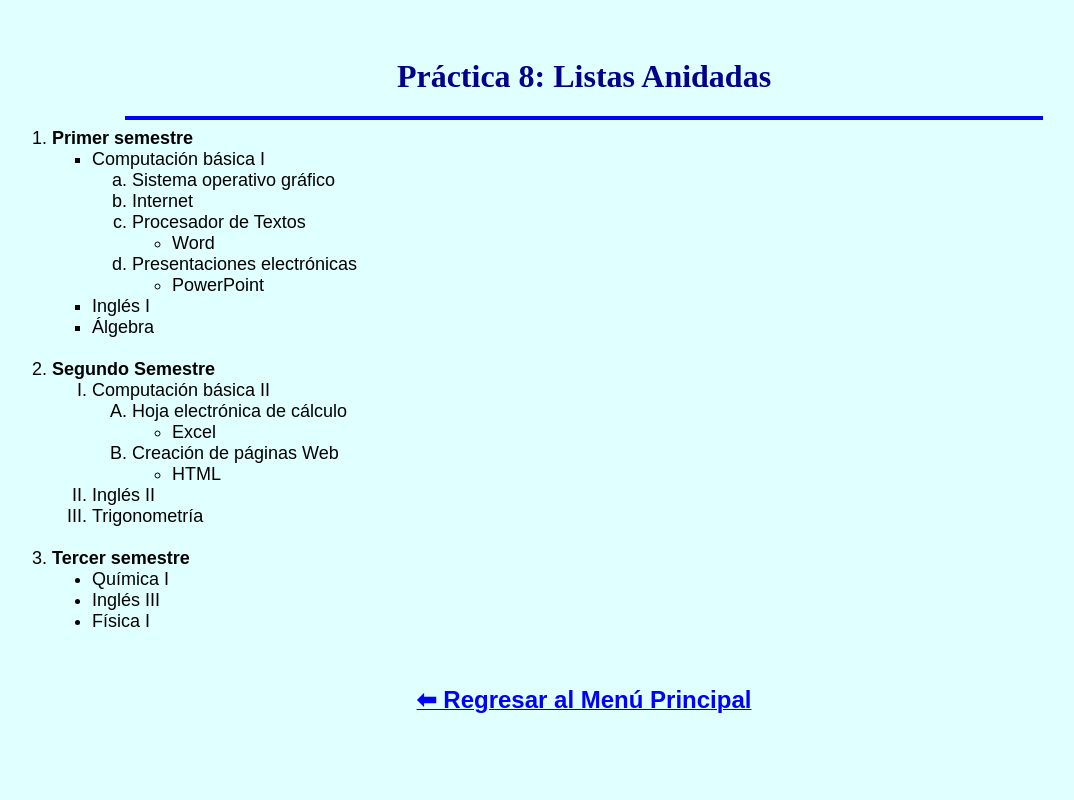
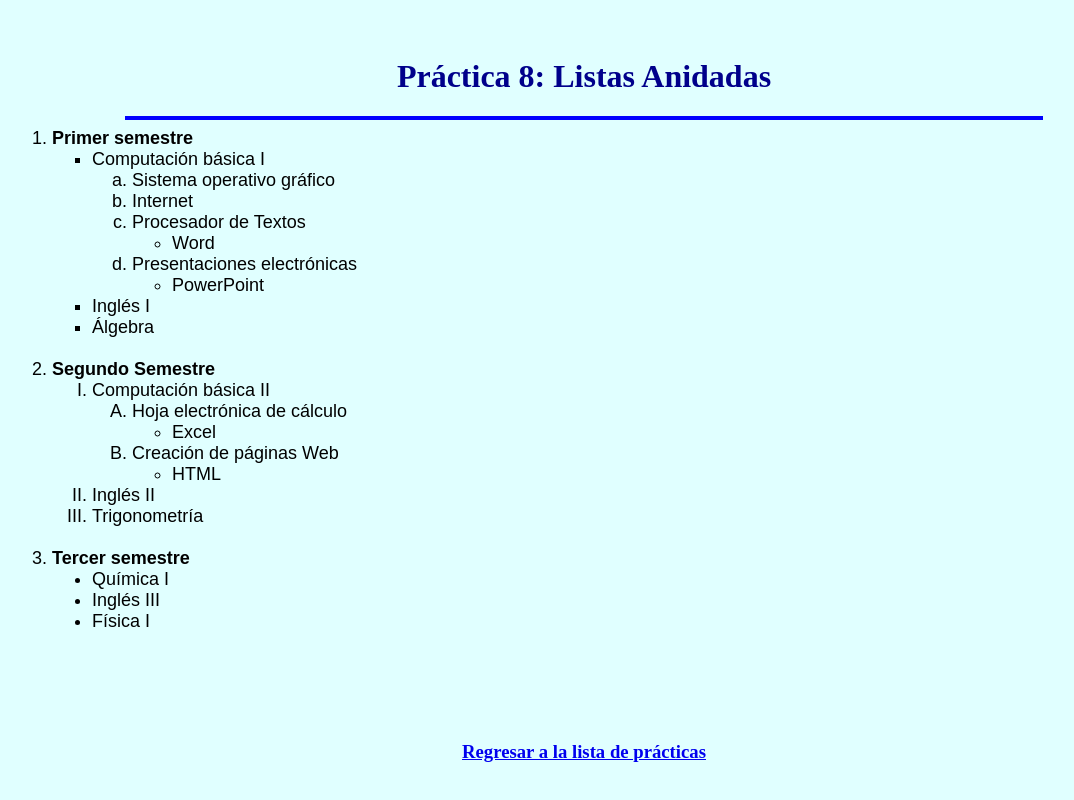
Before and after one commit to erickgamer0107-dev/listas_y_Lineas, a plain HTML site: page index.html in a window 1280 px wide. Shown: the part 1819-2619 px from the top of the page, without its empty margins (116-1190 px from the left). Before the commit the page ends 2567 px from the top, so only its background shows below. Drawn offline with Linux system fonts and the light colour scheme.

Commit message:
Update index.html

```diff
--- a/index.html
+++ b/index.html
@@ -150,10 +150,10 @@ html>
     </font>
 <br><br><br>
 <center>
-    <a href="https://erickgamer0107-dev.github.io/mipaginaweb/">
-        <font face="Arial" size="5" color="blue"><b>⬅ Regresar al Menú Principal</b></font>
-    </a>
+    <br><br>
+    <h3><a href="https://erickgamer0107-dev.github.io/menu_final/practicas.html">Regresar a la lista de prácticas</a></h3>
 </center>
+
 <br>
 
 </body>
```
